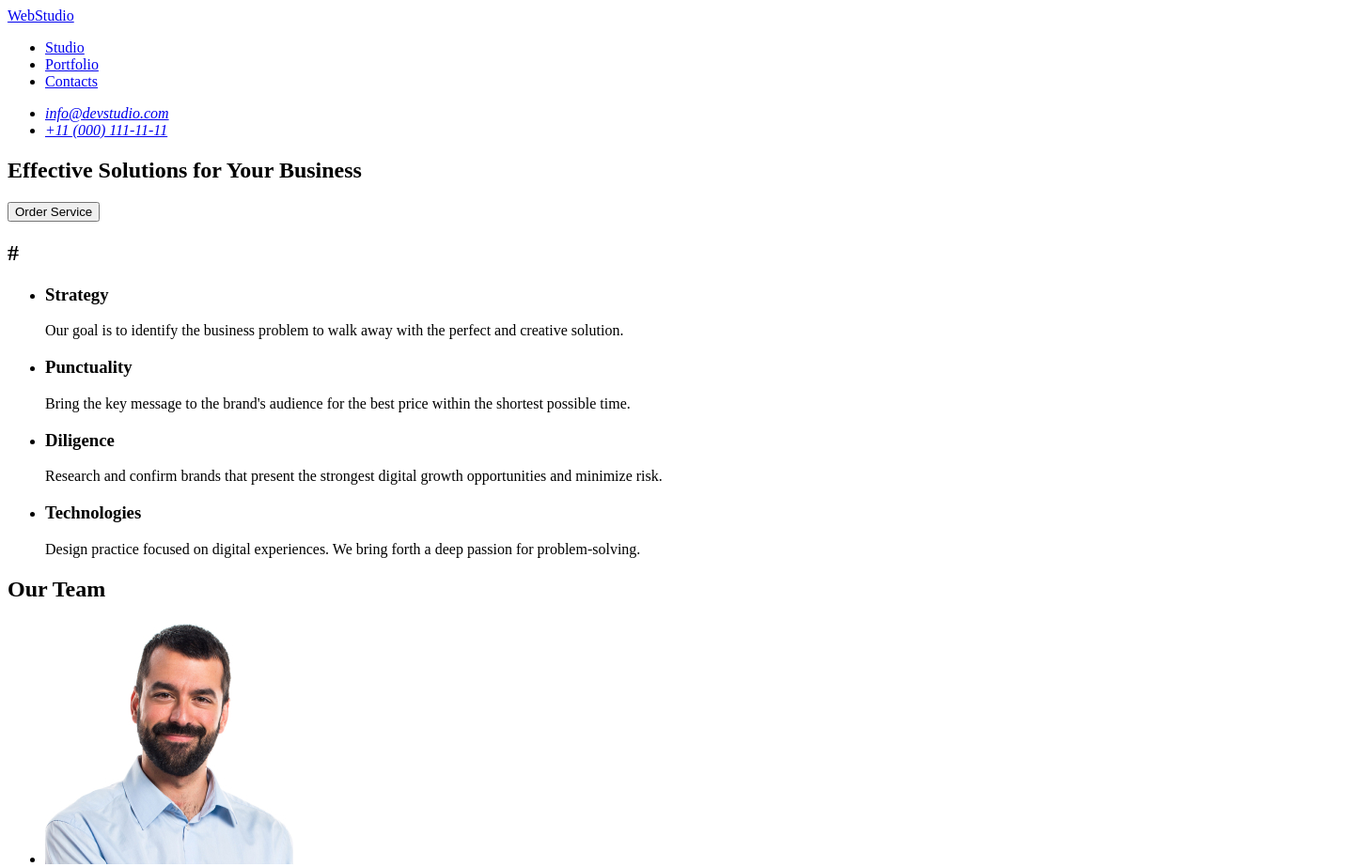
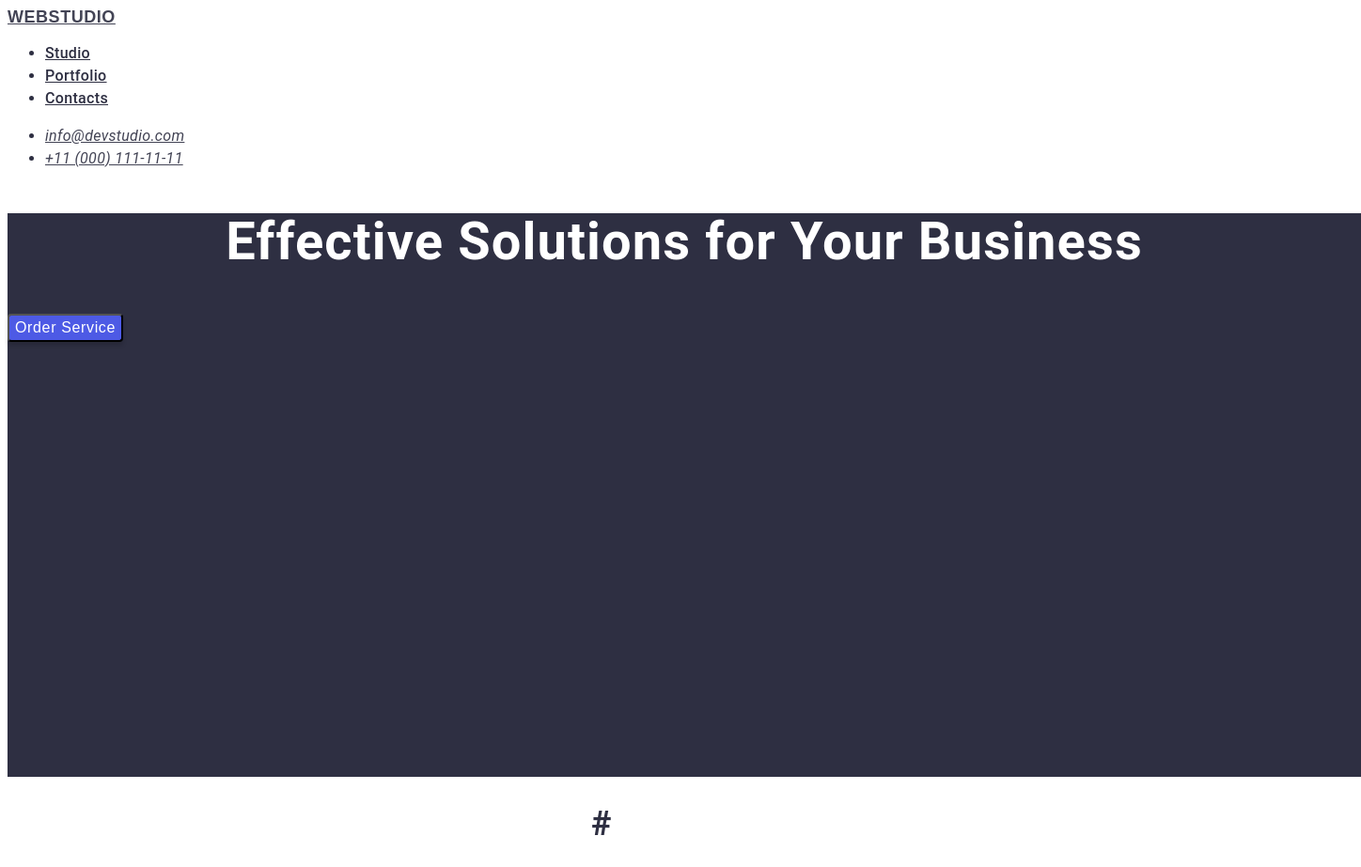
Before and after one commit to vikasavchuk/goit-markup-hw-02, a plain HTML site: page index.html in a window 1280 px wide. Shown: the top 923 px of the page at 94% size, 1448 px wide, since content can reach past the window. Drawn offline with Linux system fonts and the light colour scheme.

Commit message:
Create css

```diff
--- a/css/styles.css
+++ b/css/styles.css
@@ -0,0 +1,96 @@
+body {
+    font-family: 'Roboto', sans-serif;
+    color: var(--NAVY-BLUE, #2E2F42);
+    background: #FFF;
+}
+
+p,a {
+    color: var(--SLATE, #434455);
+    font-size: 16px;
+    font-weight: 400;
+    line-height: 24px;
+    letter-spacing: 0.32px;
+}
+
+h1 {
+    color: var(--WHITE, #FFF);
+    text-align: center;
+    font-size: 56px;
+    font-weight: 700;
+    line-height: 60px;
+    letter-spacing: 1.12px;
+}
+
+h2 {
+    text-align: center;
+    font-size: 36px;
+    font-weight: 700;
+    line-height: 40px;
+    letter-spacing: 0.72px;
+    text-transform: capitalize;
+}
+
+h3 {
+    font-size: 20px;
+    font-weight: 500;
+    line-height: 24px;
+    letter-spacing: 0.4px;
+}
+
+button {
+    color: var(--WHITE, #FFF);
+    font-size: 16px;
+    font-weight: 500;
+    line-height: 24px;
+    letter-spacing: 0.64px;
+    border-radius: 4px;
+    background: var(--IRIS, #4D5AE5);
+    box-shadow: 0px 4px 4px 0px rgba(0, 0, 0, 0.15);
+    cursor: pointer;
+}
+
+/* header */
+
+.logo {
+    font-family: 'Raleway', sans-serif;
+    font-size: 18px;
+    font-weight: 700;
+    line-height: 21px;
+    letter-spacing: 0.54px;
+    text-transform: uppercase;
+}
+
+.aul {
+    color: var(--NAVY-BLUE, #2E2F42);
+    font-weight: 500;
+}
+
+/* main */
+
+.one {
+    background: var(--NAVY-BLUE, #2E2F42);
+    width: 1440px;
+    height: 600px;
+    flex-shrink: 0;
+}
+
+.two {
+    width: 1440px;
+    height: 732px;
+    flex-shrink: 0;
+    background: var(--CLOUD, #F4F4FD);
+}
+
+/* footer */
+
+footer {
+    background: var(--NAVY-BLUE, #2E2F42);
+    width: 1440px;
+    height: 312px;
+    flex-shrink: 0;
+}
+
+.pfooter {
+    width: 264px;
+    color: var(--CLOUD, #F4F4FD);
+}
--- a/index.html
+++ b/index.html
@@ -4,22 +4,22 @@
     <meta charset="UTF-8">
     <meta name="viewport" content="width=device-width, initial-scale=1.0">
     <title>Web Studio</title>
-    <link rel="stylesheet" href="./css/styles.css" />
+    <link rel="stylesheet" href="./css/styles.css">
 </head>
 <body>
 
     <header>
         <nav>
-            <a href="./index.html">WebStudio</a>
+            <a class="logo" href="./index.html">WebStudio</a>
             <ul>
                 <li>
-                    <a href="#">Studio</a>
+                    <a class="aul" href="#">Studio</a>
                 </li>
                 <li>
-                    <a href="#">Portfolio</a>
+                    <a class="aul" href="#">Portfolio</a>
                 </li>
                 <li>
-                    <a href="#">Contacts</a>
+                    <a class="aul" href="#">Contacts</a>
                 </li>
             </ul>
         </nav>
@@ -36,7 +36,7 @@
     </header>
 
     <main>
-        <section>
+        <section class="one">
             <h1>Effective Solutions
             for Your Business</h1>
             <button type="button">Order Service</button>
@@ -68,7 +68,7 @@
             </ul>
         </section>
 
-        <section>
+        <section class="two">
             <h2>Our Team</h2>
             <ul>
                 <li>
@@ -132,8 +132,8 @@
     </main>
 
     <footer>
-        <a href="./index.html">WebStudio</a>
-        <p>Increase the flow of customers and sales for your business with digital marketing & growth solutions.</p>
+        <a class="logo" href="./index.html">WebStudio</a>
+        <p class="pfooter">Increase the flow of customers and sales for your business with digital marketing & growth solutions.</p>
     </footer>
 </body>
 </html>
```
